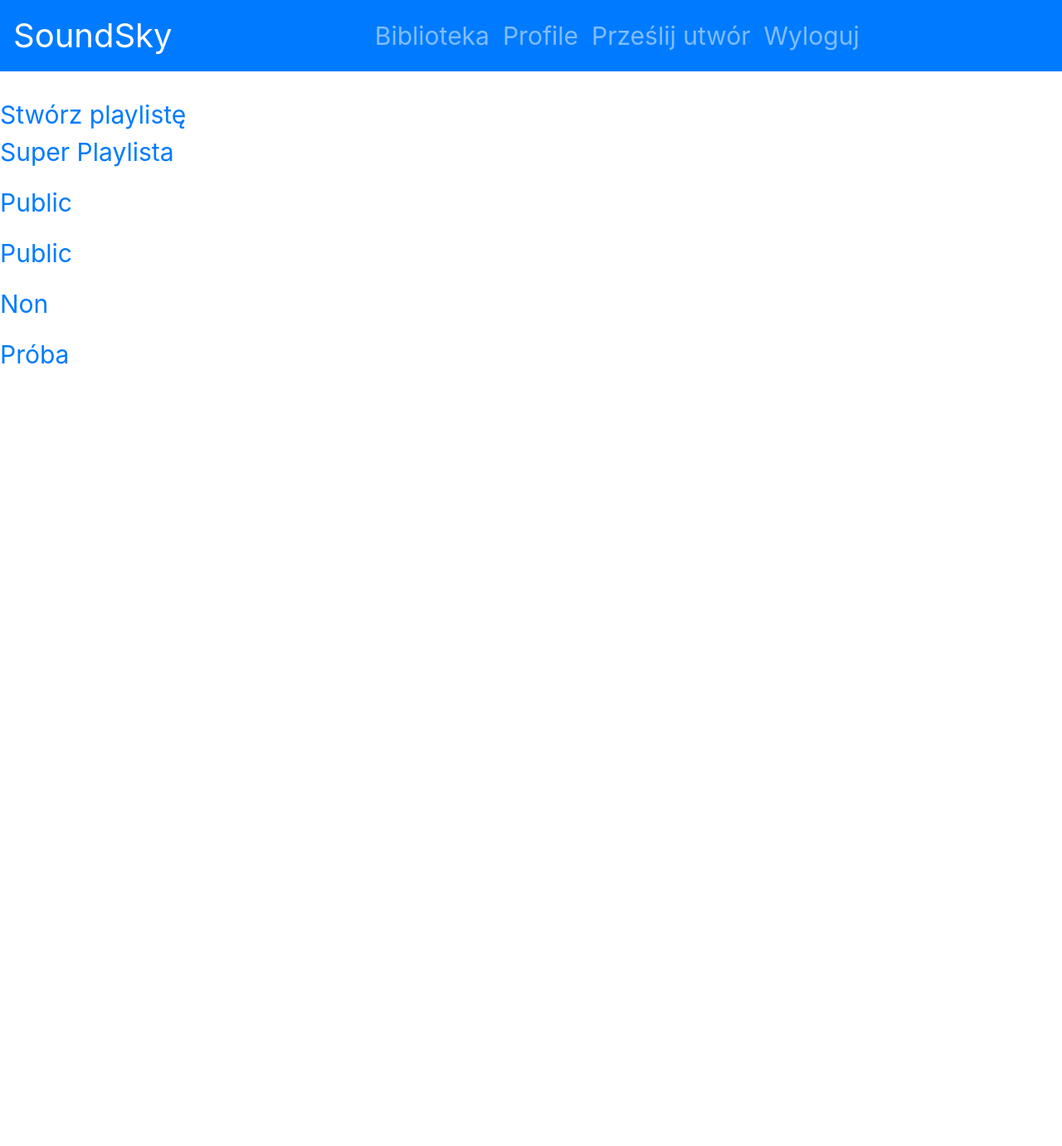
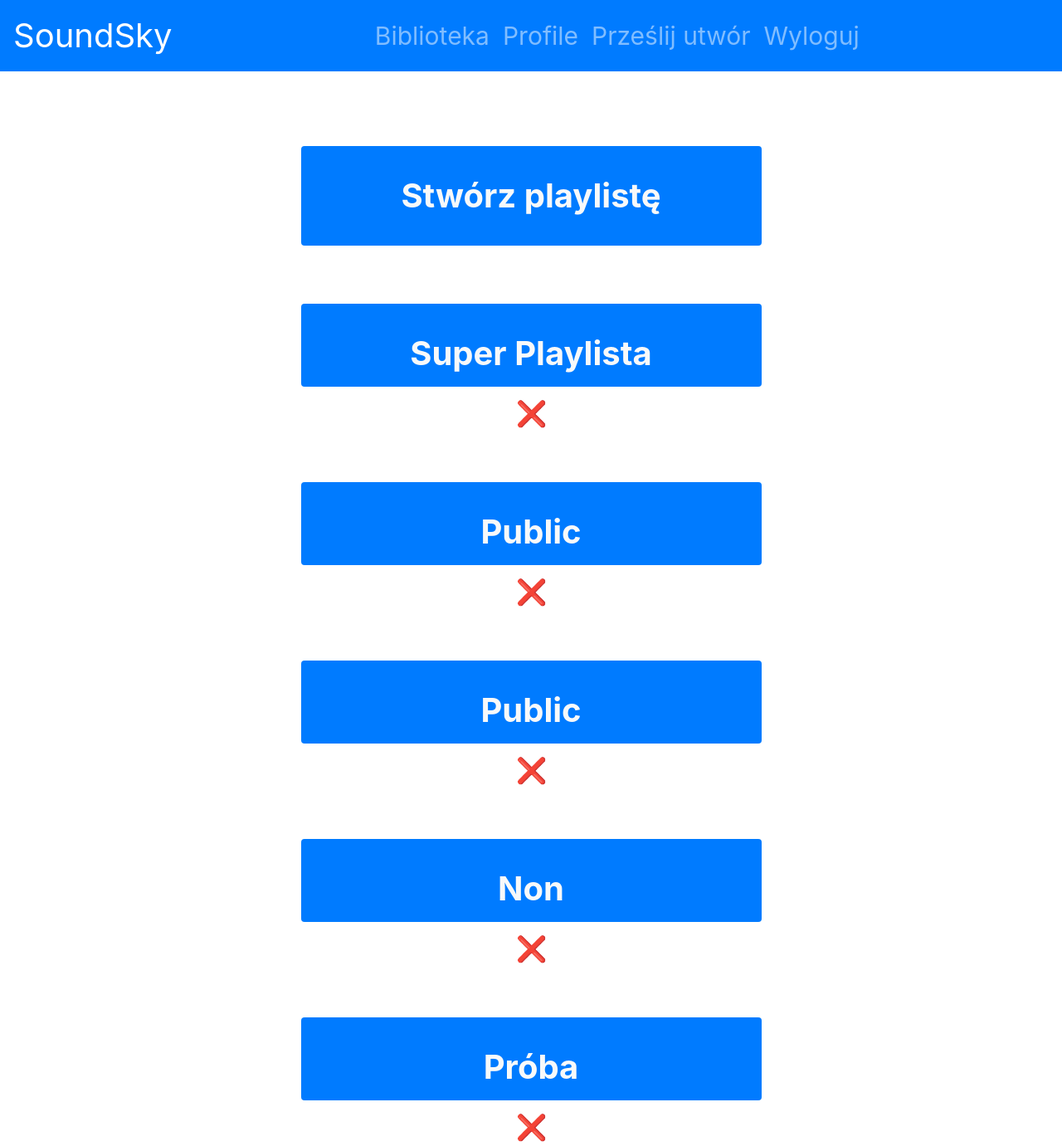
Before and after one commit to DawidPK/BetterSoundCloud, a Django app: page /Profile/Library/ in a window 1280 px wide. Shown: the whole page at 83% size. Before the commit the page ends 439 px from the top, so only its background shows below. Run offline with Django 5.2, Linux system fonts and the light colour scheme; a user stored in the database is signed in; data comes from the database, SQL or seed files in the repository.

Commit message:
Add files via upload

```diff
--- a/BetterSoundCloud/SoundSky/templates/SoundSky/library_page.html
+++ b/BetterSoundCloud/SoundSky/templates/SoundSky/library_page.html
@@ -3,9 +3,44 @@
 {% block title %}Biblioteka{% endblock %}
 
 {% block content %}
-    <a href="{% url 'Add Playlist'%}">Stwórz playlistę</a>
-    <br>
+<style>
+
+    .container {
+      display: flex;
+      flex-direction: column;
+      align-items: center;
+      justify-content: center;
+      margin-top: 50px;
+    }
+   .inside {
+      padding: 10px;
+      margin: 10px;
+      width: 50%;
+      text-align: center;
+      background-color: 007bff;
+    }
+    a:hover {
+      color: rgba(125, 125, 125, 0.722);
+      text-decoration: none;
+    }
+    a {
+      color: white;
+    }
+    h1 {
+      font-size: 60px;
+      font-weight: bold;
+      color:#b5b5b5d1;
+      padding-bottom: 40px;
+    }
+
+
+  </style>
+  <div class="container">
+    <a  href="{% url 'Add Playlist'%}" class="inside bg-primary rounded text-light" style="font-size: 40px; font-weight: bold; padding-top: 30px; padding-bottom: 30px;">Stwórz playlistę</a>
+  </div>
     {% for pl in Playlists %}
-    <p><a href="{{pl.get_absolute_url}}">{{pl.name}}</a></p>
+    <div class="container">
+    <a  href="{{pl.get_absolute_url}}" class="inside bg-primary rounded text-light" style="font-size: 40px; font-weight: bold; padding-top: 30px; padding-bottom: 10px;">{{pl.name}}</a>
+    <a href="{% url 'DeletePlaylist' pl.id %}">❌</a></div>
     {% endfor %}
 {% endblock %}
```
